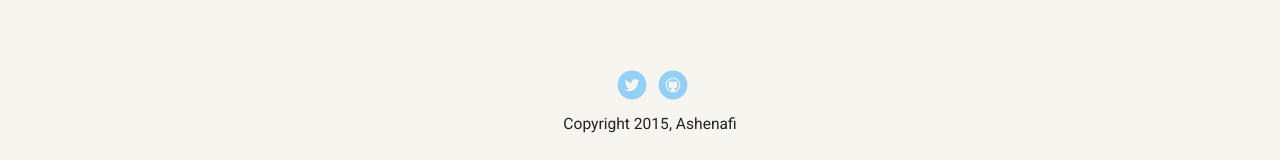
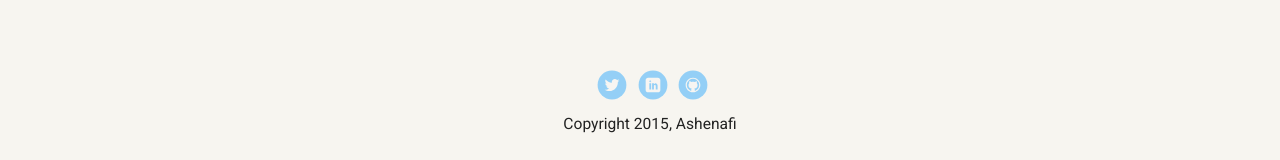
Before and after one commit to ashenafiashebo/portfolio-1, a plain HTML site: page index.html in a window 1280 px wide. Shown: the part 909-1069 px from the top of the page. Drawn offline with Linux system fonts and the light colour scheme; a web font is replaced by a local one.

Commit message:
Update index.html

```diff
--- a/index.html
+++ b/index.html
@@ -48,7 +48,7 @@
     <footer>
       <ul>
         <li><a href="http://twitter.com/AshenafiBeyene" class="social twitter">Twitter</a></li>
-
+       <li><a href="http://linkedin.com/AshenafiAshebo" class="social linkedin">Github</a></li>
         <li><a href="http://github.com/AshenafiAshebo" class="social github">Github</a></li>
       </ul>
       <p class="copyright">Copyright 2015, Ashenafi</p>
```
